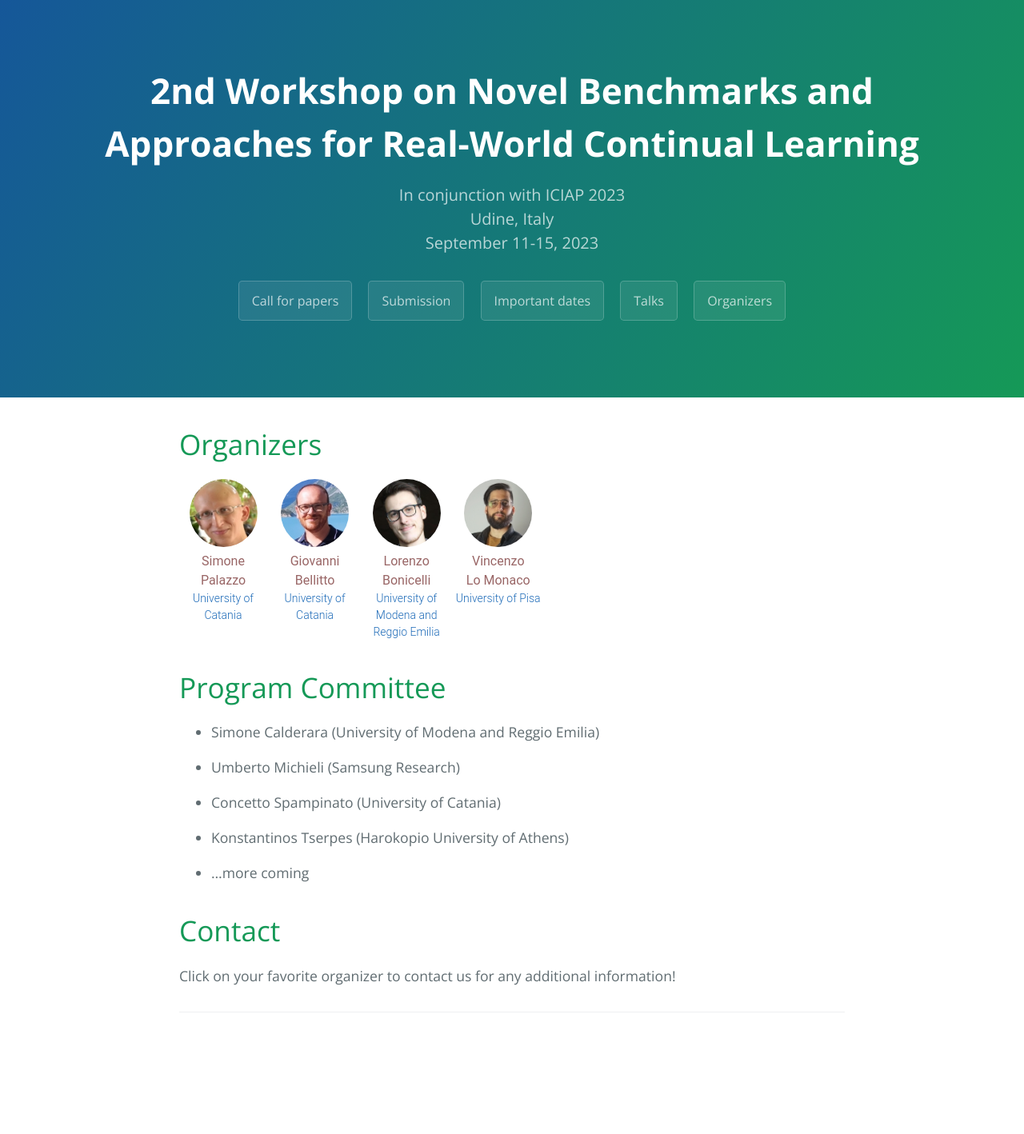
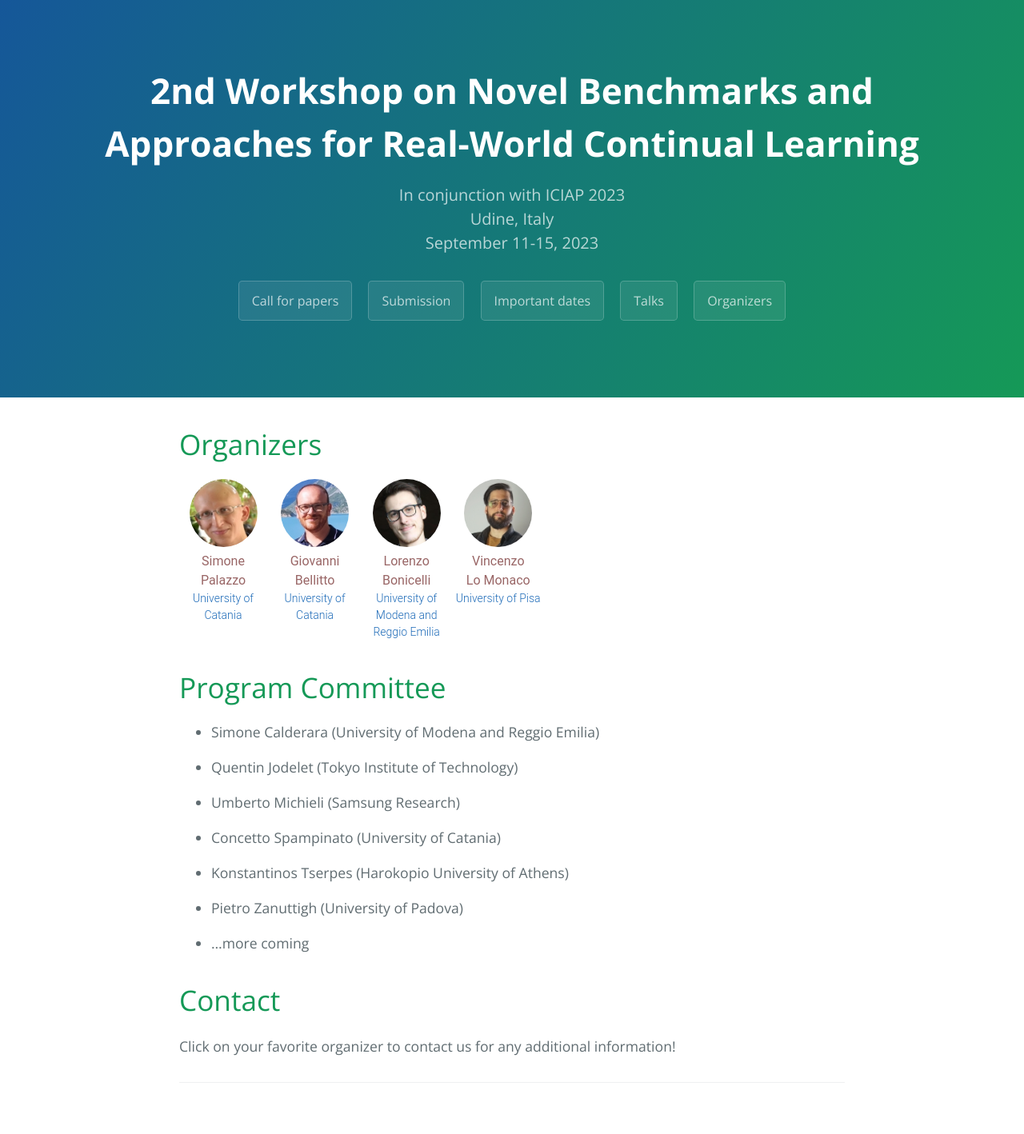
Before and after one commit to cl4real/cl4real.github.io, a Jekyll site: the page built from organizers.md, in a window 1280 px wide. Shown: the whole page at 80% size. Built offline with Jekyll 4.4.1, drawn with Linux system fonts in a browser that asks for light colours; our own code applies the rules of GitHub Pages for plain Markdown files; before the commit the page ends 1330 px from its top, so only the background shows below that.

Commit message:
Added Zanuttigh to PC

```diff
--- a/_config.yml
+++ b/_config.yml
@@ -37,9 +37,13 @@ workshop:
   pc:
     - name: Simone Calderara
       affiliation: University of Modena and Reggio Emilia
+    - name: Quentin Jodelet
+      affiliation: Tokyo Institute of Technology
     - name: Umberto Michieli
       affiliation: Samsung Research
     - name: Concetto Spampinato
       affiliation: University of Catania
     - name: Konstantinos Tserpes
       affiliation: Harokopio University of Athens
+    - name: Pietro Zanuttigh
+      affiliation: University of Padova
```
